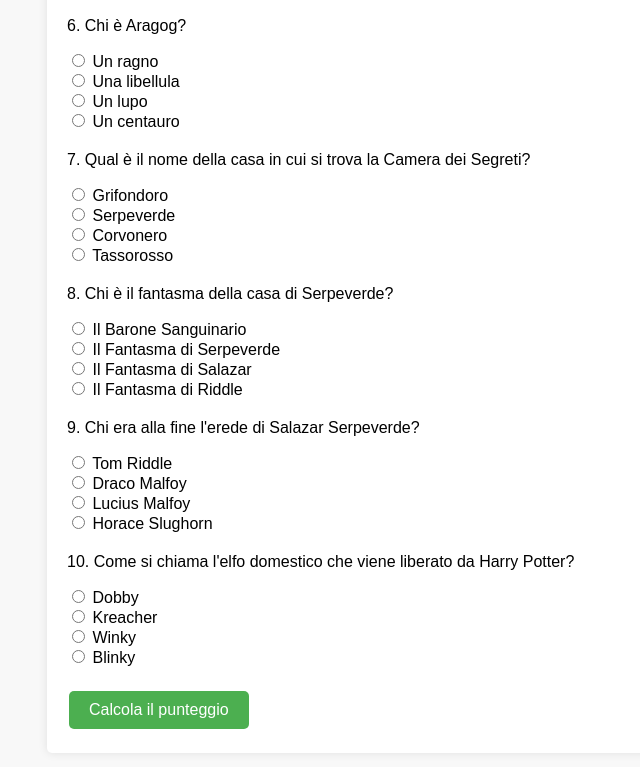
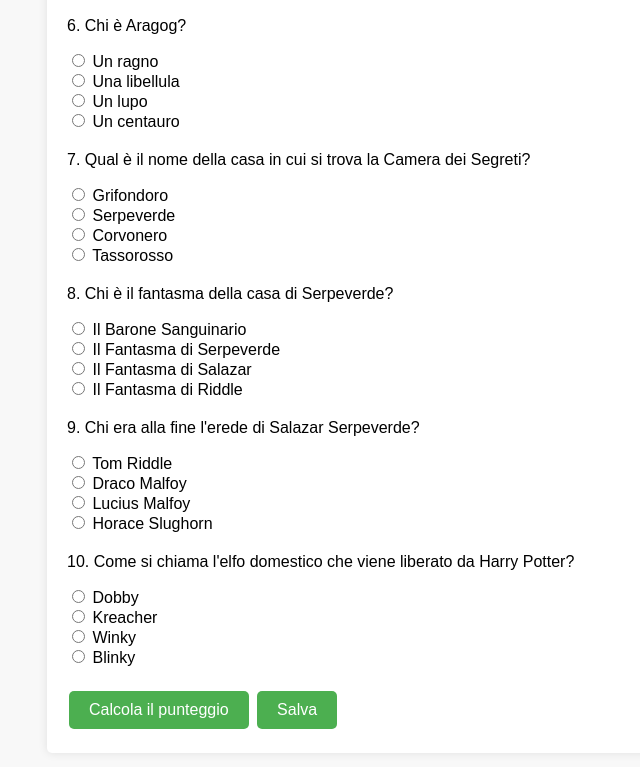
Before and after one commit to Potasovvi/Trivial-Pursuit-HP, a plain HTML site: page secondo-film.html in a window 1280 px wide. Shown: the part 828-1595 px from the top of the page, without its empty margins (273-913 px from the left). Drawn offline with Linux system fonts and the light colour scheme.

Commit message:
Update secondo-film.html

```diff
--- a/secondo-film.html
+++ b/secondo-film.html
@@ -131,6 +131,7 @@
             </div>
 
             <button type="button" onclick="calculateScore()">Calcola il punteggio</button>
+             <button id="saveButton">Salva</button>
         </form>
         <div id="result"></div>
     </div>
```
